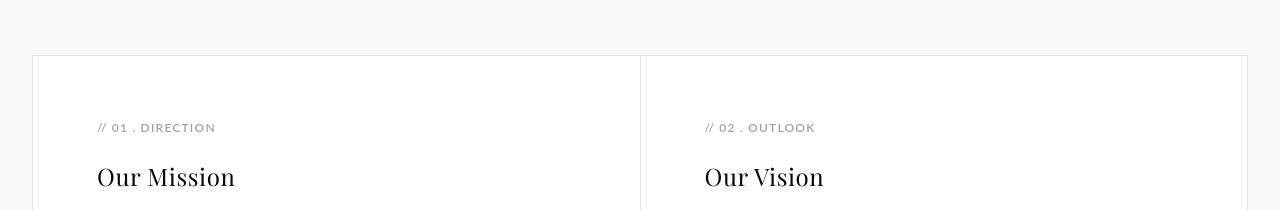
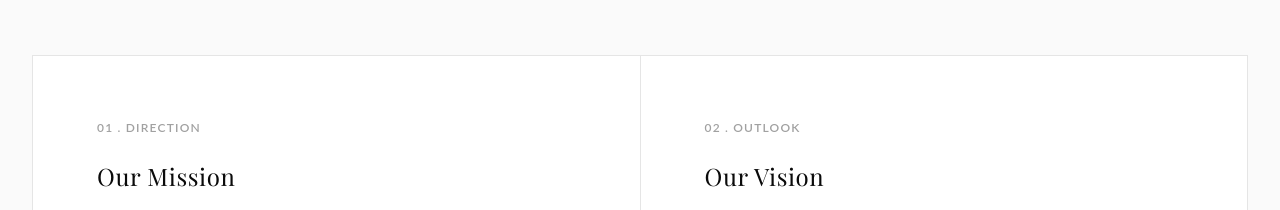
Before and after one commit to agroventures/vanilla-shop-frontend, a React (Vite) app: page /about in a window 1280 px wide. Shown: the part 1280-1490 px from the top of the page. Built offline with nearby package versions, Linux system fonts and the light colour scheme.

Commit message:
Update About.jsx

```diff
--- a/src/pages/About.jsx
+++ b/src/pages/About.jsx
@@ -131,7 +131,7 @@ const About = () => {
           >
             {/* Mission Card */}
             <motion.div variants={cardItem} className="bg-white p-12 md:p-16 flex flex-col items-start text-left">
-              <div className="text-xs uppercase tracking-widest text-neutral-400 mb-6 font-semibold">// 01 . Direction</div>
+              <div className="text-xs uppercase tracking-widest text-neutral-400 mb-6 font-semibold"> 01 . Direction</div>
               <h3 className="text-2xl font-serif font-normal text-neutral-950 mb-4 tracking-wide">Our Mission</h3>
               <p className="text-neutral-500 font-light text-sm leading-relaxed tracking-wide">
                 To introduce, educate, and accurately represent the nature of pure vanilla - converting a misunderstood, raw botanical delicacy into standard sensory fulfillment while supporting regional agriculture.
@@ -140,7 +140,7 @@ const About = () => {
 
             {/* Vision Card */}
             <motion.div variants={cardItem} className="bg-white p-12 md:p-16 flex flex-col items-start text-left">
-              <div className="text-xs uppercase tracking-widest text-neutral-400 mb-6 font-semibold">// 02 . Outlook</div>
+              <div className="text-xs uppercase tracking-widest text-neutral-400 mb-6 font-semibold"> 02 . Outlook</div>
               <h3 className="text-2xl font-serif font-normal text-neutral-950 mb-4 tracking-wide">Our Vision</h3>
               <p className="text-neutral-500 font-light text-sm leading-relaxed tracking-wide">
                 To anchor Sri Lankan vanilla directly onto the elite culinary map - championing its singular tasting notes, strict eco-sustainability formats, and ethical micro-lot communities.
```
